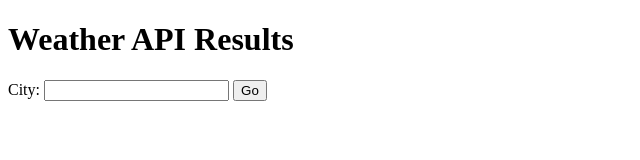
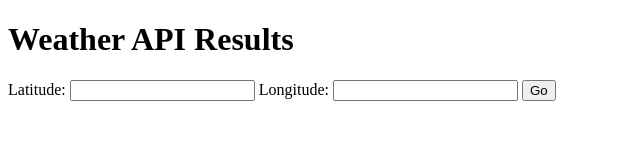
Before and after one commit to KassYokoyama/weather-updated-, a website: page index.html in a window 1280 px wide. Shown: the whole page, without its empty margins (0-640 px from the left). Drawn offline with Linux system fonts and the light colour scheme.

Commit message:
Update index.html

```diff
--- a/index.html
+++ b/index.html
@@ -5,13 +5,12 @@
     <title>Weather App</title>
   </head>
   <body>
-
     <h1>Weather API Results</h1>
-
     <form action="/" method="post">
-        <label for="cityInput">City: </label>
-        <input id="cityInput" type="text" name="cityInput">
+        <label for="latitudeInput">Latitude: </label>
+        <input id="latitudeInput" type="text" name="latitude">
+        <label for="longitudeInput">Longitude: </label>
+        <input id="longitudeInput" type="text" name="longitude">
         <button type="submit">Go</button>
     </form>
-
   </body>
```
